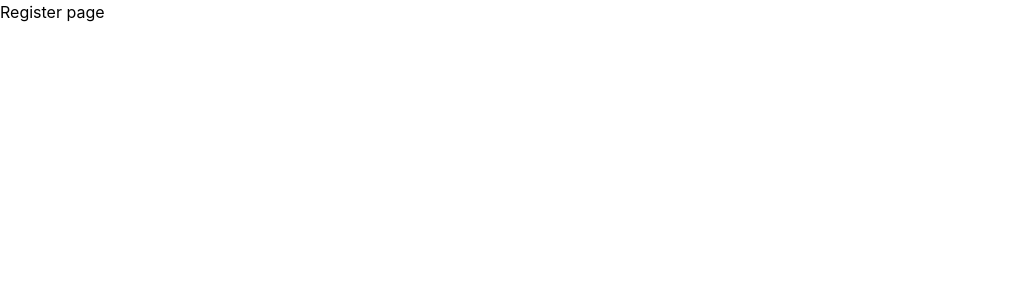
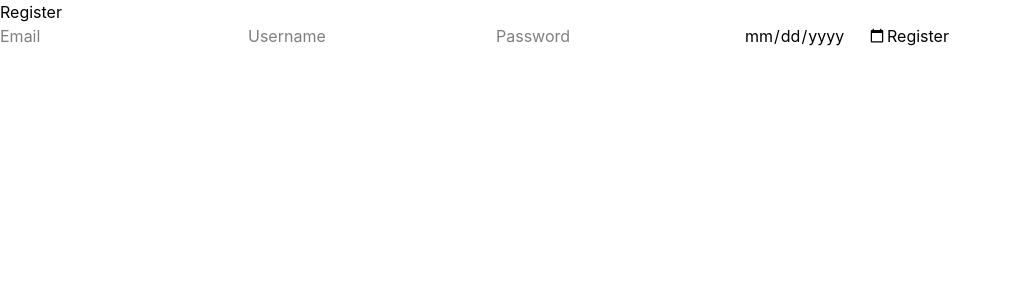
Before and after one commit to TheRealFezbot/GuildGuestRPG, a React app in the folder frontend/: page /register in a window 1280 px wide. Shown: the top 300 px of the page, without its empty margins (0-1011 px from the left). Built offline with nearby package versions, Linux system fonts and the light colour scheme; the HTML template or start-up script is replaced by a standard one.

Commit message:
added simple register page to frontend

```diff
--- a/frontend/src/App.tsx
+++ b/frontend/src/App.tsx
@@ -1,6 +1,7 @@
 import { BrowserRouter, Routes, Route } from "react-router-dom";
 import { AuthProvider } from "./context/AuthContext";
 import LoginPage from "./pages/LoginPage";
+import RegisterPage from "./pages/RegisterPage";
 
 function App() {
   return (
@@ -8,7 +9,7 @@ function App() {
       <AuthProvider>
         <Routes>
           <Route path="/login" element={<LoginPage />} />
-          <Route path="/register" element={<div>Register page</div>} />
+          <Route path="/register" element={<RegisterPage />} />
         </Routes>
       </AuthProvider>
     </BrowserRouter>
--- /dev/null
+++ b/frontend/src/pages/RegisterPage.tsx
@@ -0,0 +1,72 @@
+import React, { useEffect, useState } from "react";
+import { useNavigate } from "react-router-dom";
+import { register } from "../api/auth";
+import { useAuth } from "../context/AuthContext";
+
+function RegisterPage() {
+    const [email, setEmail] = useState("")
+    const [username, setUsername] = useState("")
+    const [password, setPassword] = useState("")
+    const [dateOfBirth, setDateOfBirth] = useState("")
+    const [error, setError] = useState<string | null>(null)
+    const { user, isLoading } = useAuth()
+    const navigate = useNavigate()
+
+    const handleSubmit = async (e:React.SyntheticEvent) => {
+        e.preventDefault()
+        try {
+            await register(email, username, password, dateOfBirth)
+            navigate("/login")
+        } catch (err: any) {
+            const detail = err.response?.data?.detail
+            if (typeof detail === "string") {
+                setError(detail)
+            } else if (Array.isArray(detail) && detail.length > 0) {
+                setError(detail[0].msg)
+            } else {
+                setError("Registration failed")
+            }
+        }
+    }
+
+    useEffect(() => {
+            if (!isLoading && user) {
+                navigate("/")
+            }
+        }, [user, isLoading])
+
+    return (
+        <div>
+            <h1>Register</h1>
+            {error && <p>{error}</p>}
+            <form onSubmit={handleSubmit}>
+                <input
+                type="email"
+                value={email}
+                onChange={(e) => setEmail(e.target.value)}
+                placeholder="Email"
+                />
+                <input
+                type="text"
+                value={username}
+                onChange={(e) => setUsername(e.target.value)}
+                placeholder="Username"
+                />
+                <input
+                type="password"
+                value={password}
+                onChange={(e) => setPassword(e.target.value)}
+                placeholder="Password"
+                />
+                <input
+                type="date"
+                value={dateOfBirth}
+                onChange={(e) => setDateOfBirth(e.target.value)}
+                />
+                <button type="submit">Register</button>
+            </form>
+        </div>
+    )
+}
+
+export default RegisterPage
```
